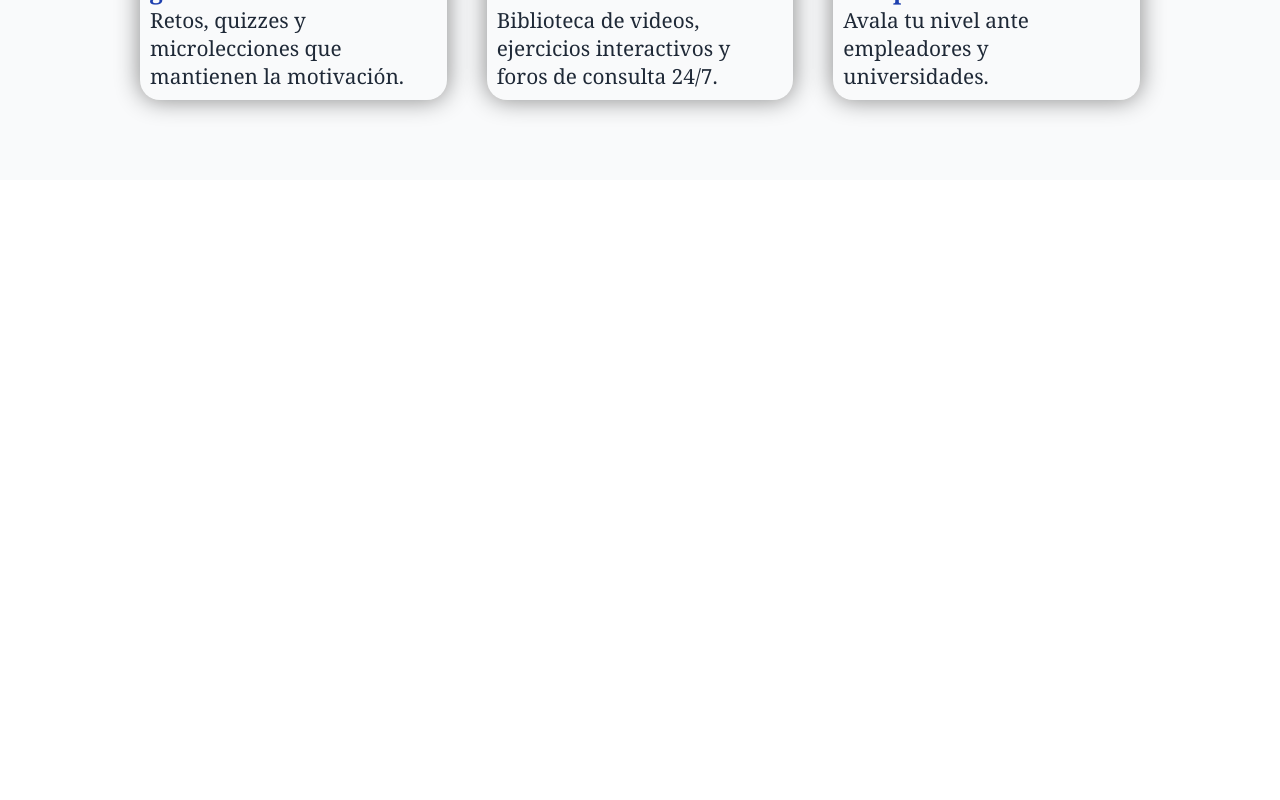
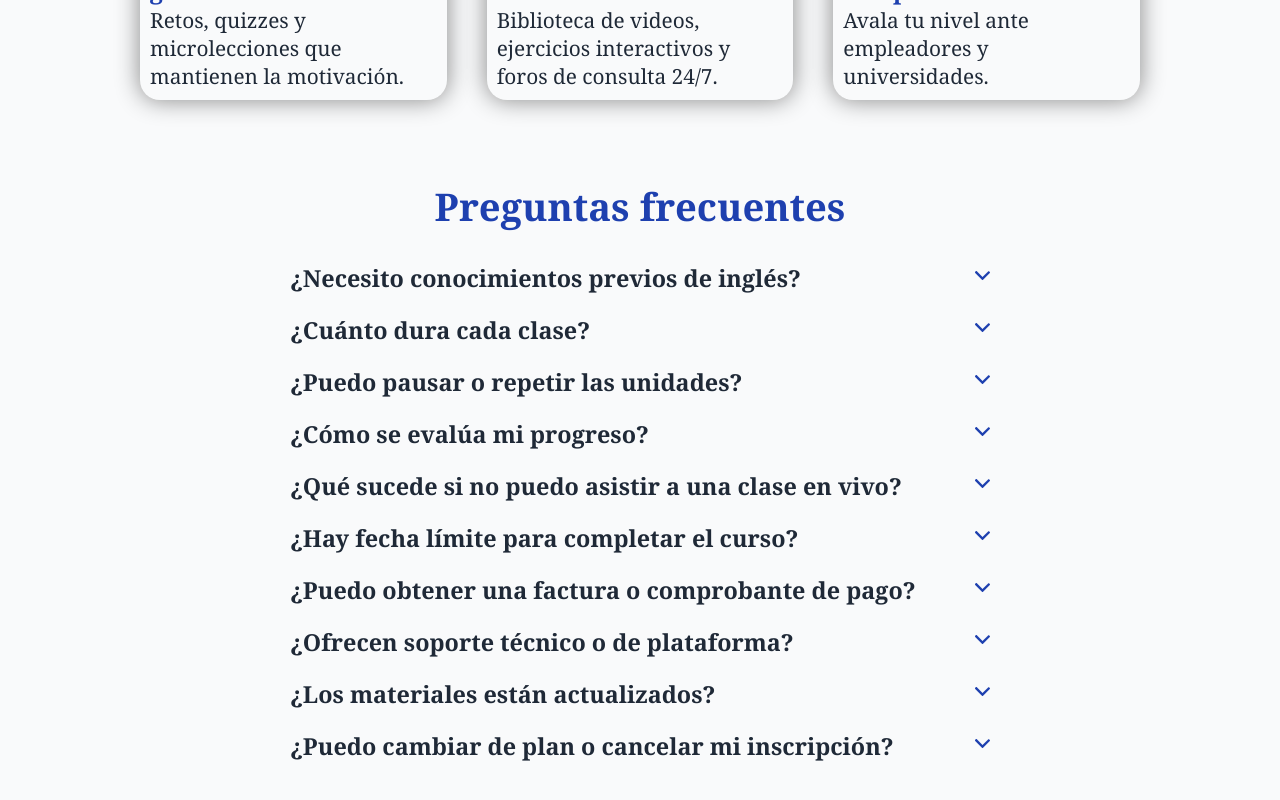
Before and after one commit to felipe-barreto/english-course, a React (Vite) app: page / in a window 1280 px wide. Shown: the part 2481-3281 px from the top of the page. Before the commit the page ends 2661 px from the top, so only its background shows below. Built offline with nearby package versions, Linux system fonts and the light colour scheme.

Commit message:
feat: create faq section with title and ten questions

```diff
--- a/src/App.tsx
+++ b/src/App.tsx
@@ -1,6 +1,7 @@
 import Hero from "./sections/Hero/Hero";
 import CourseContent from "./sections/CourseContent/CourseContent";
 import Reasons from "./sections/Reasons/Reasons";
+import Faq from "./sections/Faq/Faq";
 import styles from "./App.module.css";
 
 const App = () => {
@@ -9,6 +10,7 @@ const App = () => {
       <Hero />
       <CourseContent />
       <Reasons />
+      <Faq />
     </main>
   );
 };
--- /dev/null
+++ b/src/sections/Faq/Faq.module.css
@@ -0,0 +1,23 @@
+.background {
+  display: flex;
+  flex-direction: column;
+  background-color: var(--color-background-light);
+  padding-bottom: clamp(2rem, 10dvh, 6rem);
+  overflow: auto;
+}
+
+.title {
+  margin-left: 0.5rem;
+  margin-right: 0.5rem;
+  margin-bottom: 0.5rem;
+  font-size: clamp(1.7rem, 1.568rem + 0.53vw, 2.2rem);
+  color: var(--color-accent);
+  text-align: center;
+}
+
+.container {
+  width: 35rem;
+  max-width: 95%;
+  margin-left: auto;
+  margin-right: auto;
+}
--- /dev/null
+++ b/src/sections/Faq/Faq.tsx
@@ -0,0 +1,18 @@
+import styles from "./Faq.module.css";
+import Item from "./Item";
+import { faqData } from "./data";
+
+const Faq = () => {
+  return (
+    <section className={styles.background}>
+      <h2 className={styles.title}>Preguntas frecuentes</h2>
+      <div className={styles.container}>
+        {faqData.map((item) => (
+          <Item question={item.question} answer={item.answer} />
+        ))}
+      </div>
+    </section>
+  );
+};
+
+export default Faq;
--- /dev/null
+++ b/src/sections/Faq/Item.module.css
@@ -0,0 +1,20 @@
+.container {
+  margin-top: 1rem;
+  display: flex;
+  justify-content: space-between;
+  cursor: pointer;
+}
+
+.question {
+  color: var(--color-text-dark);
+}
+
+.icon {
+  width: 0.75rem;
+  margin-left: 1rem;
+}
+
+.answer {
+  font-size: clamp(1rem, 0.978rem + 0.1vw, 1.1rem);
+  color: var(--color-text-dark);
+}
--- /dev/null
+++ b/src/sections/Faq/Item.tsx
@@ -0,0 +1,42 @@
+import styles from "./Item.module.css";
+import { useState } from "react";
+import { motion, AnimatePresence } from "framer-motion";
+import downArrow from "../../assets/down-arrow.svg";
+import upArrow from "../../assets/up-arrow.svg";
+
+type ItemProps = {
+  question: string;
+  answer: string;
+};
+
+const Item = ({ question, answer }: ItemProps) => {
+  const [isOpen, setIsOpen] = useState(false);
+
+  return (
+    <>
+      <div className={styles.container} onClick={() => setIsOpen((prevIsOpen) => !prevIsOpen)}>
+        <h3 className={styles.question}>{question}</h3>
+        <span>
+          {isOpen ? (
+            <img src={upArrow} alt="Flecha para arriba" className={styles.icon} />
+          ) : (
+            <img src={downArrow} alt="Flecha para abajo" className={styles.icon} />
+          )}
+        </span>
+      </div>
+      <AnimatePresence>
+        {isOpen && (
+          <motion.div
+            initial={{ opacity: 0, height: 0 }}
+            animate={{ opacity: 1, height: "auto" }}
+            exit={{ opacity: 0, height: 0 }}
+            transition={{ duration: 0.3 }}>
+            <p className={styles.answer}>{answer}</p>
+          </motion.div>
+        )}
+      </AnimatePresence>
+    </>
+  );
+};
+
+export default Item;
--- /dev/null
+++ b/src/sections/Faq/data.ts
@@ -0,0 +1,46 @@
+export const faqData = [
+  {
+    question: "¿Necesito conocimientos previos de inglés?",
+    answer: "No, el curso parte desde nivel básico A1 y avanza paso a paso hasta B2.",
+  },
+  {
+    question: "¿Cuánto dura cada clase?",
+    answer:
+      "Cada lección está pensada para 30–45 minutos, con agrupaciones flexibles según tu disponibilidad.",
+  },
+  {
+    question: "¿Puedo pausar o repetir las unidades?",
+    answer:
+      "Sí, tienes acceso ilimitado a todo el contenido para revisar tantas veces como quieras.",
+  },
+  {
+    question: "¿Cómo se evalúa mi progreso?",
+    answer: "Con tests automáticos al final de cada módulo y feedback personalizado del profesor.",
+  },
+  {
+    question: "¿Qué sucede si no puedo asistir a una clase en vivo?",
+    answer: "Todas las sesiones quedan grabadas y disponibles en la plataforma.",
+  },
+  {
+    question: "¿Hay fecha límite para completar el curso?",
+    answer: "No, estudias a tu ritmo: tú decides cuándo empezar y terminar.",
+  },
+  {
+    question: "¿Puedo obtener una factura o comprobante de pago?",
+    answer: "Sí, emitimos factura electrónica al instante luego de tu inscripción.",
+  },
+  {
+    question: "¿Ofrecen soporte técnico o de plataforma?",
+    answer: "Contamos con un equipo de soporte disponible por chat e email de lunes a viernes.",
+  },
+  {
+    question: "¿Los materiales están actualizados?",
+    answer:
+      "Sí, revisamos y renovamos contenidos cada seis meses para reflejar los cambios del idioma.",
+  },
+  {
+    question: "¿Puedo cambiar de plan o cancelar mi inscripción?",
+    answer:
+      "Tienes 15 días de garantía para solicitar reembolso completo; luego puedes modificar tu plan sin costo adicional en cada ciclo.",
+  },
+];
```
Also changed, not shown: src/assets/down-arrow.svg (added), src/assets/up-arrow.svg (added).
